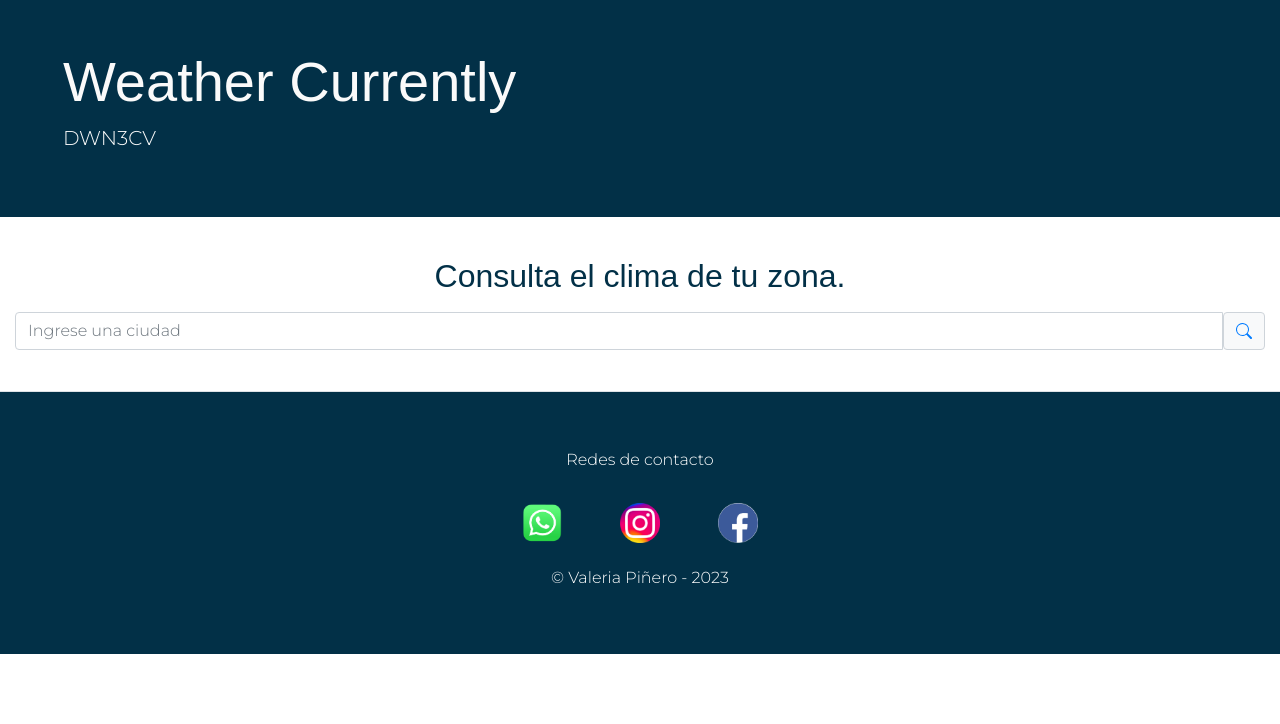
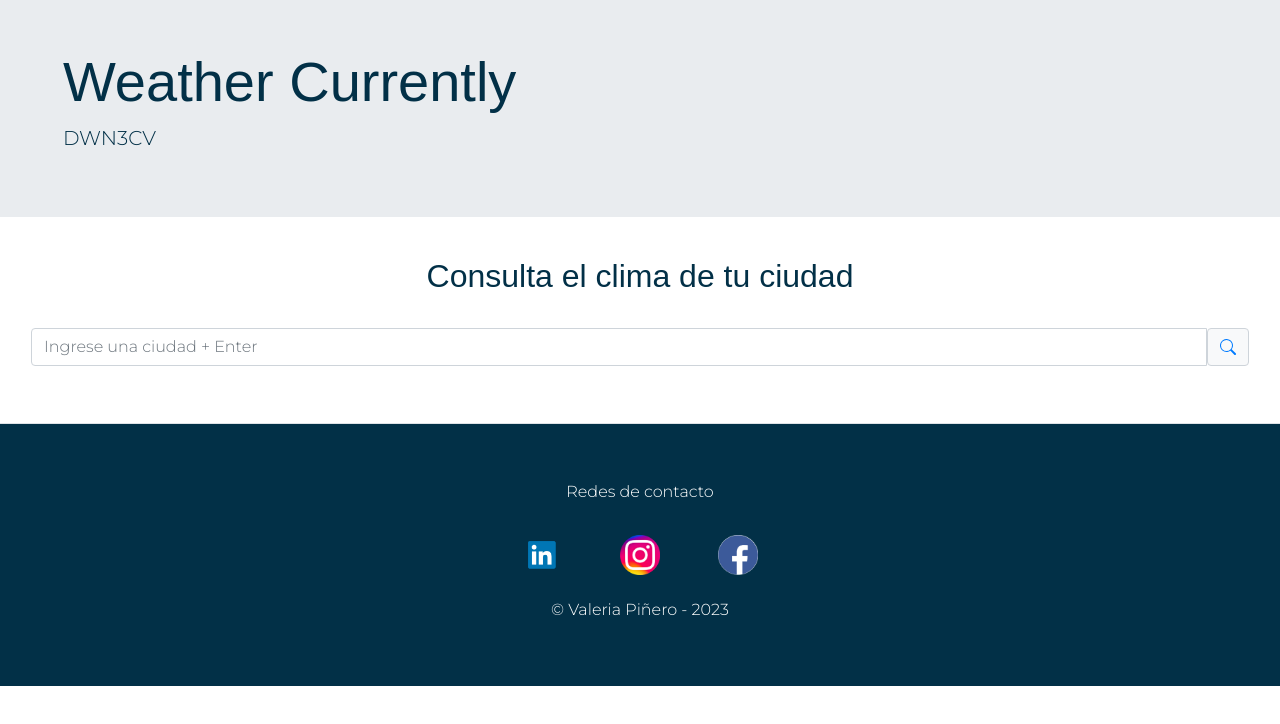
Before and after one commit to boovalu/pinero_valeria_apw, a plain HTML site: page DWN3CV-PINERO_VALERIA-TP1/index.html in a window 1280 px wide. Drawn offline with Linux system fonts and the light colour scheme; a web font is replaced by a local one.

Commit message:
Update index.html

```diff
--- a/DWN3CV-PINERO_VALERIA-TP1/index.html
+++ b/DWN3CV-PINERO_VALERIA-TP1/index.html
@@ -12,15 +12,13 @@
 	<link rel="stylesheet" href="css/bootstrap.min.css">
 	<script src="css/js/jquery.js"></script>
 	<script src="css/js/bootstrap.min.js"></script>
-
-
 	<link rel="stylesheet" href="css/estilos.css">
 </head>
 <body>
 <header>
-	<div class="jumbotron jumbotron-fluid bgblue p-5">
+	<div class="jumbotron jumbotron-fluid  p-5 banner">
 	  <div class="container-fluid">
-		<h1 class="display-4"> Weather Currently</h1>
+		<h1 class="display-4 "> Weather Currently</h1>
 		<p class="lead"> DWN3CV</p>
 	  </div>
 	</div>
@@ -32,22 +30,20 @@
 	<div class="row justify-content-center align-items-center">
             <div class="col-12 m-2">
 
-			<h2 class="text-center mb-3">Consulta el clima de tu zona.</h2>
+			<h2 class="text-center mb-3">Consulta el clima de tu ciudad</h2>
 
-		<div class="input-group">
-			<input id="inputBusqueda" class="form-control" type="text" placeholder="Ingrese una ciudad" />
+		<div class="input-group p-3">
+			<input id="inputBusqueda" class="form-control" type="text" placeholder="Ingrese una ciudad + Enter"/>
 			<span class="input-group-text bg-light text-primary" id="basic-addon1"><svg xmlns="http://www.w3.org/2000/svg" width="16" height="16" fill="currentColor" class="bi bi-search" viewBox="0 0 16 16"><path d="M11.742 10.344a6.5 6.5 0 1 0-1.397 1.398h-.001c.03.04.062.078.098.115l3.85 3.85a1 1 0 0 0 1.415-1.414l-3.85-3.85a1.007 1.007 0 0 0-.115-.1zM12 6.5a5.5 5.5 0 1 1-11 0 5.5 5.5 0 0 1 11 0z"></path></svg></span>
 
         </div>
 
 	<div class="error m-2 p-2 rounded">
-					<p> Por favor ingrese una ciudad.</p>
+		<p> Por favor ingrese una ciudad válida.</p>
 	</div>
             </div>
             <div id="resultado" class="col-sm-6 col-md-6 mx-2">
 
-				<!-- 1. The <iframe> (and video player) will replace this <div> tag. >
-					<div id="cajitavideo" class="col-sm-6 col-md-6 mx-2"></div-->
 			</div>
 			<div id="mapita" class="col-sm-4 col-md-4"></div>
 
@@ -60,8 +56,8 @@
 
 	<div class="d-flex justify-content-center">
 
-		<a class="footer-social-link d-inline-flex mx-3 justify-content-center align-items-center text-white rounded-circle  btn" href="https://wa.me/c/5491134716304" target="_blank">
-		<img src="imgs/redes/whatsapp.png" width="40" height="40" class="d-inline-block" alt="Logo de Whatsapp"></a>
+		<a class="footer-social-link d-inline-flex mx-3 justify-content-center align-items-center text-white rounded-circle  btn" href="https://www.linkedin.com/in/valeria-pi%C3%B1ero/" target="_blank">
+		<img src="imgs/redes/linkedin.png" width="40" height="40" class="d-inline-block" alt="Logo de Linkedin"></a>
 
 		<a class="footer-social-link d-inline-flex mx-3 justify-content-center align-items-center text-white rounded-circle  btn" href="https://www.instagram.com" target="_blank">
 		<img src="imgs/redes/instagram.png" width="40" height="40" class="d-inline-block" alt="Logo de Instagram"></a>
```
Lines whose indentation alone changed are shown as unchanged.
